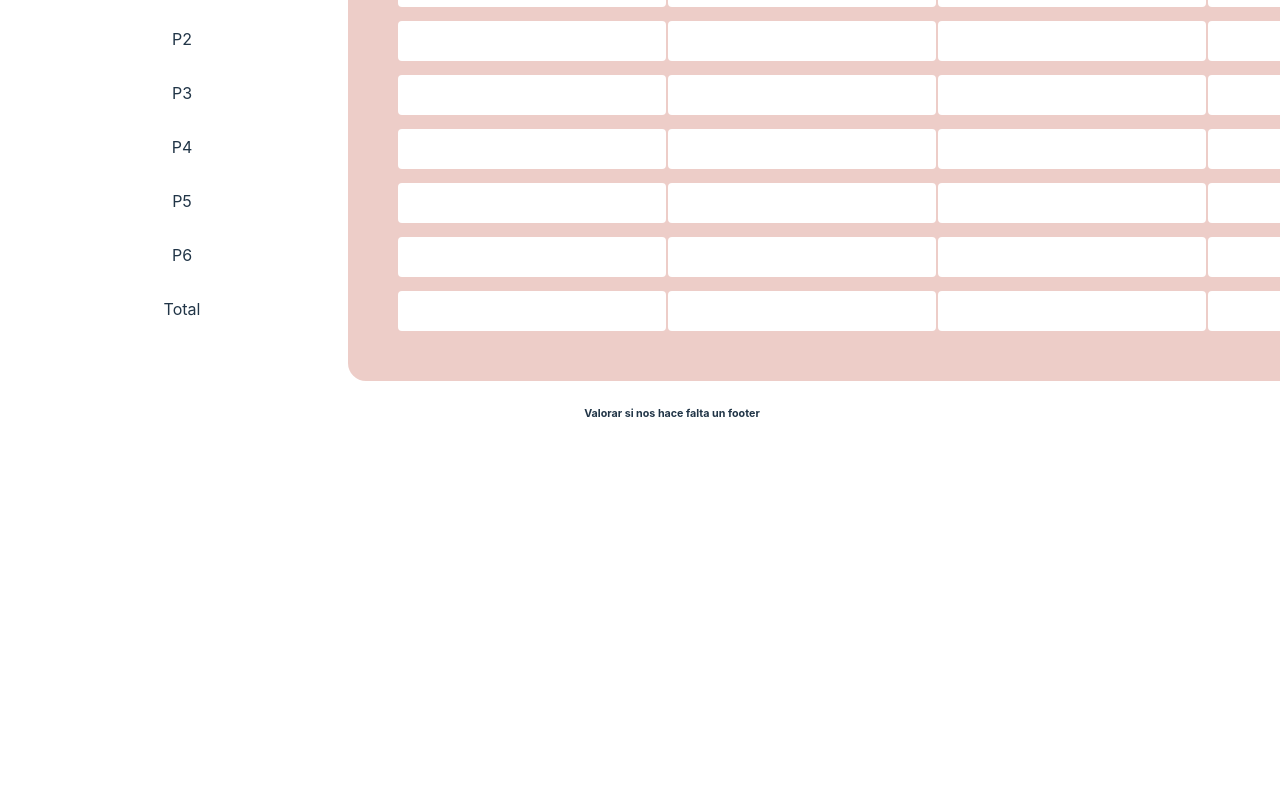
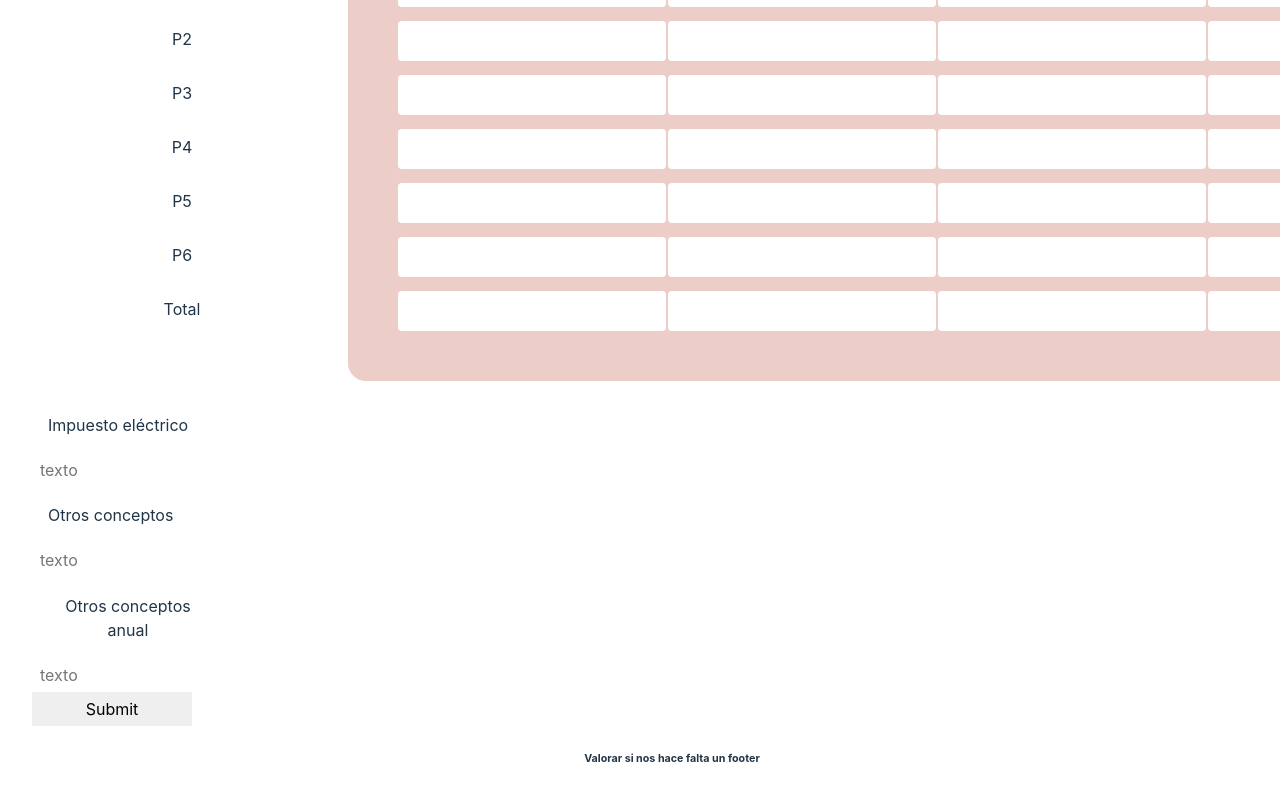
Before and after one commit to Desafio-TheBridge-Grupo3/Fullstack-CLIENT, a React (Vite) app in the folder client/: page / in a window 1280 px wide. Shown: the part 798-1598 px from the top of the page. Before the commit the page ends 1277 px from the top, so only its background shows below. Built offline with nearby package versions, Linux system fonts and the light colour scheme.

Commit message:
otros concceptos tabla1

```diff
--- /dev/null
+++ b/client/src/components/Main/TablaCliente/Otros/Otros.jsx
@@ -0,0 +1,42 @@
+import React from "react";
+import { useForm } from "react-hook-form"
+
+const Otros = () => {
+
+  const {
+    register,
+    handleSubmit,
+    watch,
+    formState: { errors },
+  } = useForm()
+
+  const onSubmit = (data) => console.log(data)
+
+
+  return(
+    <>
+    <article className="otros">
+    <form onSubmit={handleSubmit(onSubmit)}>
+      <div>
+     <label htmlFor="impuesto">Impuesto eléctrico</label>
+     </div>
+     <input type="text" name="impuesto" placeholder="texto"/>
+
+     <div>
+     <label htmlFor="otros">Otros conceptos</label>
+     </div>
+     <input type="text" name="otros" placeholder="texto"/>
+
+     <div>
+     <label htmlFor="otrosAnual">Otros conceptos anual</label>
+     </div>
+     <input type="text" name="otrosAnual" placeholder="texto"/>
+
+      <input type="submit" />
+    </form>
+    </article>
+    </>
+  );
+};
+
+export default Otros;
--- /dev/null
+++ b/client/src/components/Main/TablaCliente/Otros/index.js
@@ -0,0 +1 @@
+export { default } from "./Otros";
--- a/client/src/components/Main/TablaCliente/TablaCliente.jsx
+++ b/client/src/components/Main/TablaCliente/TablaCliente.jsx
@@ -2,6 +2,7 @@ import React from "react";
 import Franja from "./Franja"
 import Energia from "./Energia"
 import Potencia from "./Potencia"
+import Otros from "./Otros"
 
 const TablaCliente = () => {
   return (
@@ -14,14 +15,16 @@ const TablaCliente = () => {
             <option value="iberdrola">Iberdrola</option>
             <option value="naturgy">Naturgy</option>
             <option value="acciona">Acciona</option>
-
           </select>
         </article>
+
         <article className="tabla1">
           <Franja />
           <Energia />
           <Potencia />
+          <Otros />
         </article>
+
       </section>
     </>
   )
--- /dev/null
+++ b/client/src/styles/components/_Otros.scss
@@ -0,0 +1,23 @@
+@import '../utils/variables.scss';
+
+.otros {
+
+
+    &>form>div {
+        display: flex;
+        width: 160px;
+        padding: 8px;
+        align-items: center;
+        margin: 8px;
+        border-radius: 4px;
+    }
+
+    &>form>input {
+        display: flex;
+        width: 160px;
+        padding: 8px;
+        align-items: center;
+        gap: 8px;
+    }
+
+}
--- a/client/src/styles/styles.scss
+++ b/client/src/styles/styles.scss
@@ -1,3 +1,4 @@
 @import './views/App';
 @import './components/TablaCliente';
-@import './components/Franja'
+@import './components/Franja';
+@import './components/Otros'
```
Also changed, not shown: 1 other file (tests, documents, lock files or other folders).
